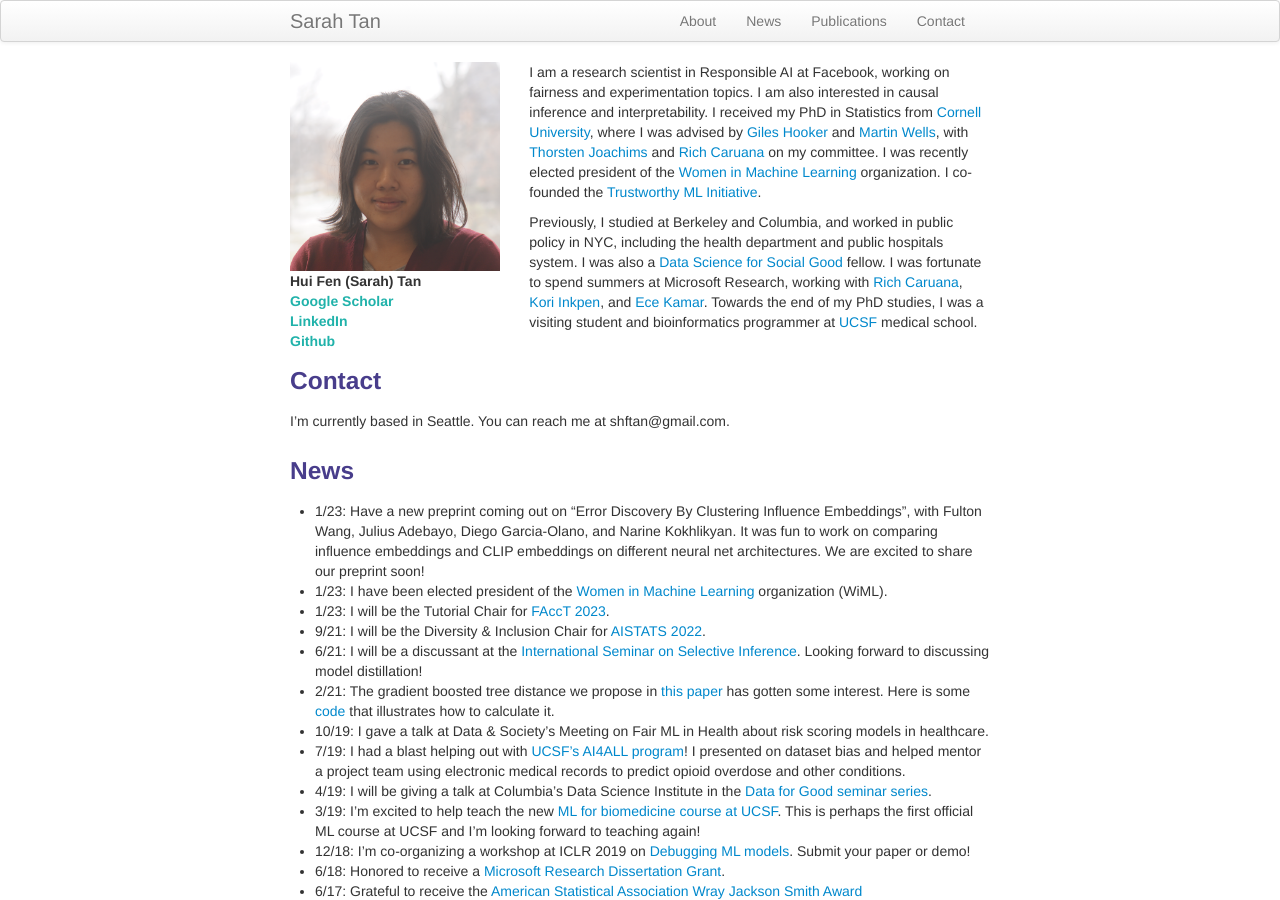
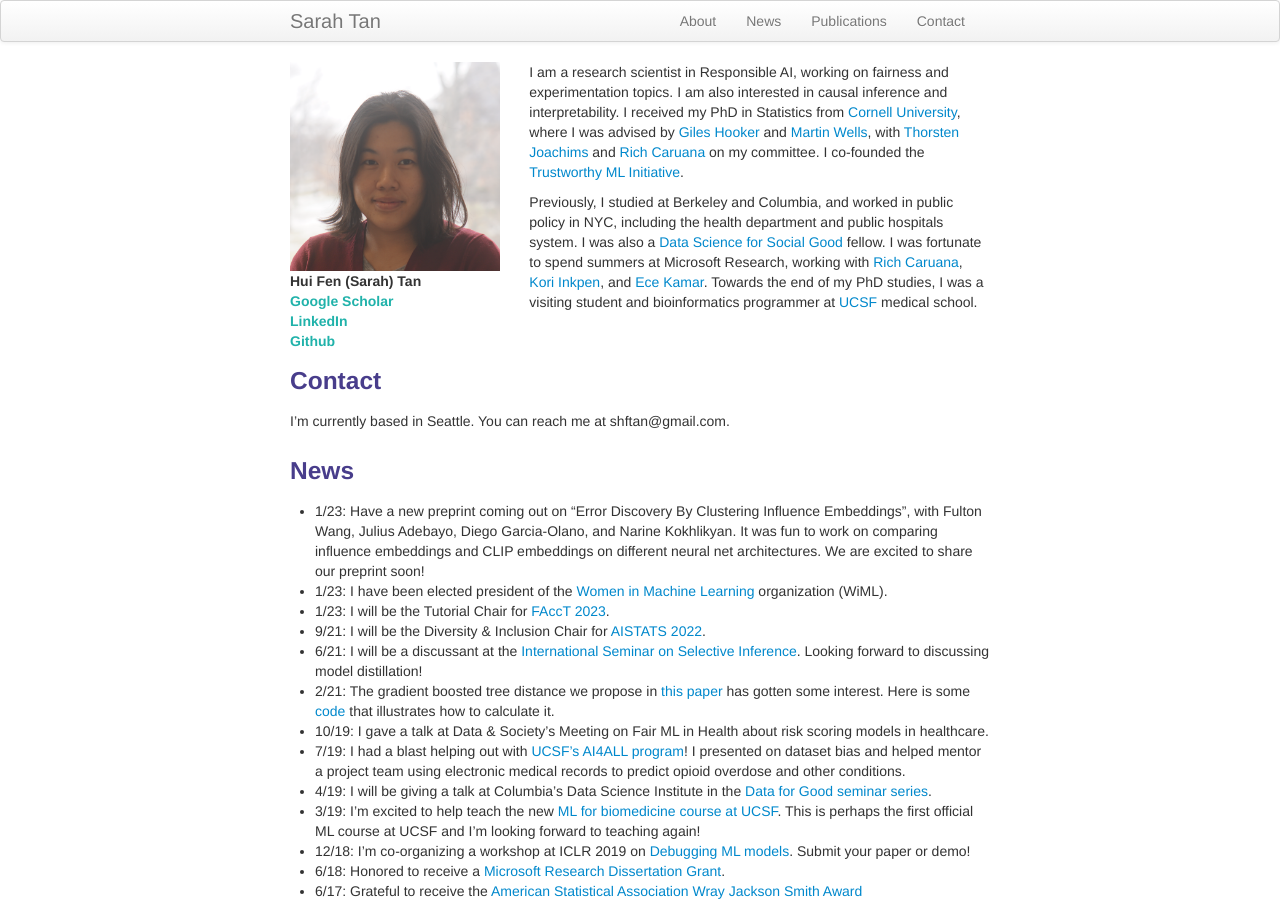
Before and after one commit to shftan/shftan.github.io, a Jekyll site: the page built from index.md, in a window 1280 px wide and 900 px high. Built offline with Jekyll 4.4.1, drawn with Linux system fonts in a browser that asks for light colours.

Commit message:
Update index.md

```diff
--- a/index.md
+++ b/index.md
@@ -18,7 +18,7 @@ keywords: Sarah Tan, Facebook, Cornell, UCSF, statistics, interpretability, caus
         </div>
 
         <div class="span8">
-                <p>I am a research scientist in Responsible AI at Facebook, working on fairness and experimentation topics. I am also interested in causal inference and interpretability. I received my PhD in Statistics from <a href="https://stat.cornell.edu/">Cornell University</a>, where I was advised by <a href="http://faculty.bscb.cornell.edu/~hooker/">Giles Hooker</a> and <a href="https://courses.cit.cornell.edu/mtw1/">Martin Wells</a>, with <a href="https://www.cs.cornell.edu/people/tj/">Thorsten Joachims</a> and <a href="https://www.microsoft.com/en-us/research/people/rcaruana/">Rich Caruana</a> on my committee. I was recently elected president of the <a href="https://wimlworkshop.org">Women in Machine Learning</a> organization. I co-founded the <a href="https://www.trustworthyml.org/">Trustworthy ML Initiative</a>.</p>
+                <p>I am a research scientist in Responsible AI, working on fairness and experimentation topics. I am also interested in causal inference and interpretability. I received my PhD in Statistics from <a href="https://stat.cornell.edu/">Cornell University</a>, where I was advised by <a href="http://faculty.bscb.cornell.edu/~hooker/">Giles Hooker</a> and <a href="https://courses.cit.cornell.edu/mtw1/">Martin Wells</a>, with <a href="https://www.cs.cornell.edu/people/tj/">Thorsten Joachims</a> and <a href="https://www.microsoft.com/en-us/research/people/rcaruana/">Rich Caruana</a> on my committee. I co-founded the <a href="https://www.trustworthyml.org/">Trustworthy ML Initiative</a>.</p>
 
 <p>Previously, I studied at Berkeley and Columbia, and worked in public policy in NYC, including the health department and public hospitals system. I was also a <a href="http://www.dssgfellowship.org/">Data Science for Social Good</a> fellow. I was fortunate to spend summers at Microsoft Research, working with <a href="https://www.microsoft.com/en-us/research/people/rcaruana/">Rich Caruana</a>, <a href="https://www.microsoft.com/en-us/research/people/kori/">Kori Inkpen</a>, and <a href="https://www.microsoft.com/en-us/research/people/eckamar/">Ece Kamar</a>. Towards the end of my PhD studies, I was a visiting student and bioinformatics programmer at <a href="https://epibiostat.ucsf.edu/">UCSF</a> medical school.</p>
 
```
